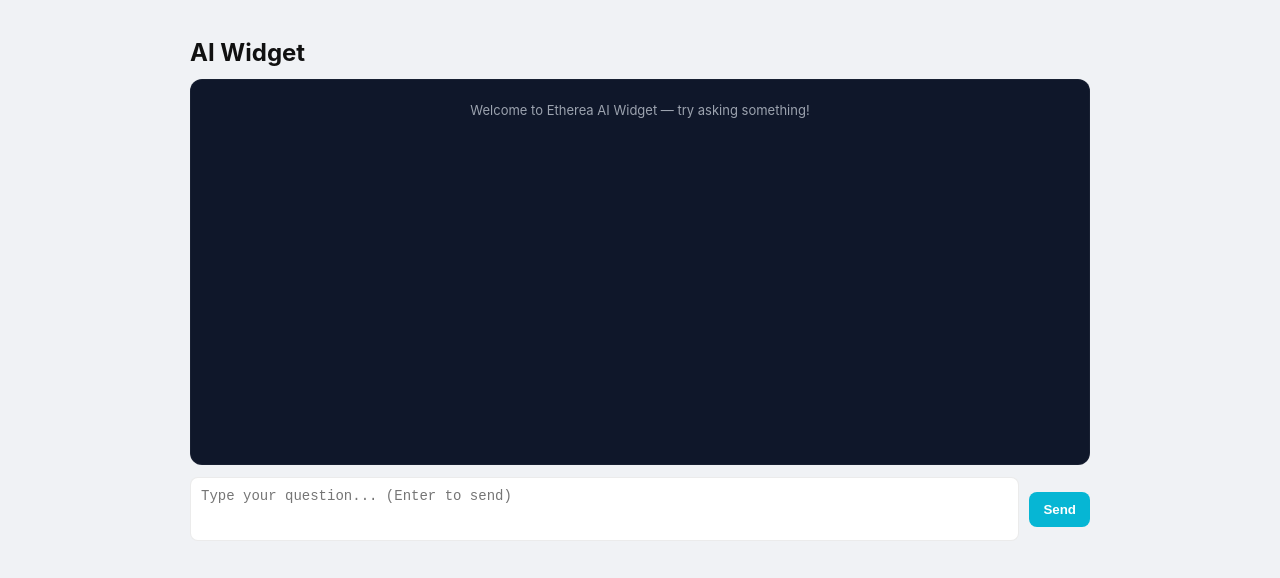
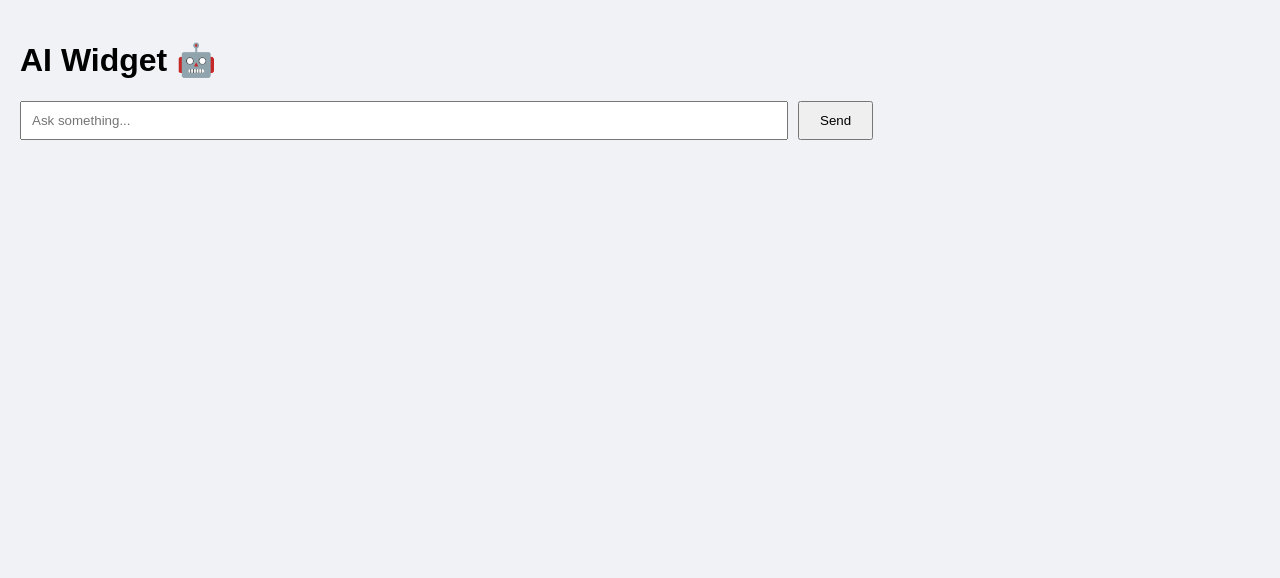
Before and after one commit to brunda-coder/ETHEREA--A-LIVING-OS, a React (Vite) app in the folder etherea-frontend/: page /ai in a window 1280 px wide. Shown: the top 578 px of the page. Built offline with nearby package versions, Linux system fonts and the light colour scheme.

Commit message:
Refactor AI widget to simplify message handling

```diff
--- a/etherea-frontend/src/pages/ai.jsx
+++ b/etherea-frontend/src/pages/ai.jsx
@@ -1,69 +1,34 @@
-// src/pages/ai.jsx
-import React, { useState, useRef, useEffect } from "react";
-import "../styles/ai.css"; // see CSS below (create this file)
+import React, { useState } from "react";
 
 export default function AiWidget() {
-  const [messages, setMessages] = useState([
-    { id: 1, who: "system", text: "Welcome to Etherea AI Widget — try asking something!" },
-  ]);
   const [input, setInput] = useState("");
-  const listRef = useRef(null);
+  const [response, setResponse] = useState("");
 
-  // scroll to bottom on new messages
-  useEffect(() => {
-    if (listRef.current) listRef.current.scrollTop = listRef.current.scrollHeight;
-  }, [messages]);
-
-  const sendMessage = () => {
-    const trimmed = input.trim();
-    if (!trimmed) return;
-    const userMsg = { id: Date.now(), who: "you", text: trimmed };
-    setMessages((m) => [...m, userMsg]);
-    setInput("");
-
-    // fake AI response (replace later with API call)
-    setTimeout(() => {
-      const botMsg = {
-        id: Date.now() + 1,
-        who: "ai",
-        text: `AI Response (demo): I received "${trimmed}".`,
-      };
-      setMessages((m) => [...m, botMsg]);
-    }, 700); // small delay to simulate thinking
-  };
-
-  const handleKeyDown = (e) => {
-    if (e.key === "Enter" && !e.shiftKey) {
-      e.preventDefault();
-      sendMessage();
-    }
-  };
+  function handleSend() {
+    if (!input.trim()) return;
+    setResponse("✨ AI response coming soon...");
+  }
 
   return (
-    <div className="ai-page">
-      <h1 className="ai-title">AI Widget</h1>
+    <div style={{ padding: "20px" }}>
+      <h1>AI Widget 🤖</h1>
 
-      <div className="ai-chat" ref={listRef}>
-        {messages.map((m) => (
-          <div key={m.id} className={`ai-bubble ${m.who === "you" ? "you" : m.who === "ai" ? "ai" : "sys"}`}>
-            <div className="ai-text">{m.text}</div>
-          </div>
-        ))}
-      </div>
+      <input
+        type="text"
+        placeholder="Ask something..."
+        value={input}
+        onChange={(e) => setInput(e.target.value)}
+        style={{ padding: "10px", width: "60%" }}
+      />
 
-      <div className="ai-input-row">
-        <textarea
-          className="ai-input"
-          value={input}
-          onChange={(e) => setInput(e.target.value)}
-          onKeyDown={handleKeyDown}
-          placeholder="Type your question... (Enter to send)"
-          rows={2}
-        />
-        <button className="ai-send" onClick={sendMessage}>
-          Send
-        </button>
-      </div>
+      <button
+        onClick={handleSend}
+        style={{ padding: "10px 20px", marginLeft: "10px" }}
+      >
+        Send
+      </button>
+
+      <p style={{ marginTop: "20px" }}>{response}</p>
     </div>
   );
 }
```
